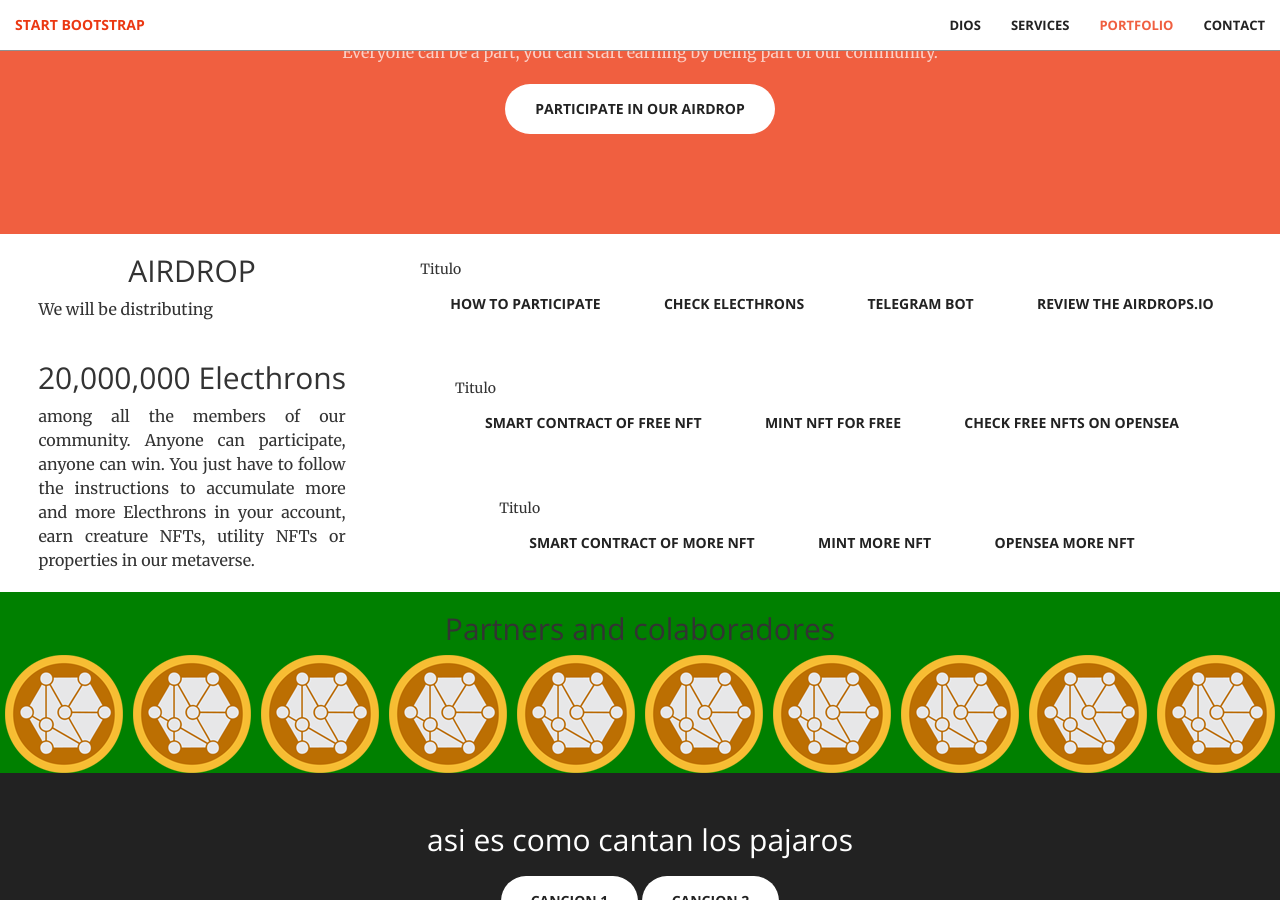
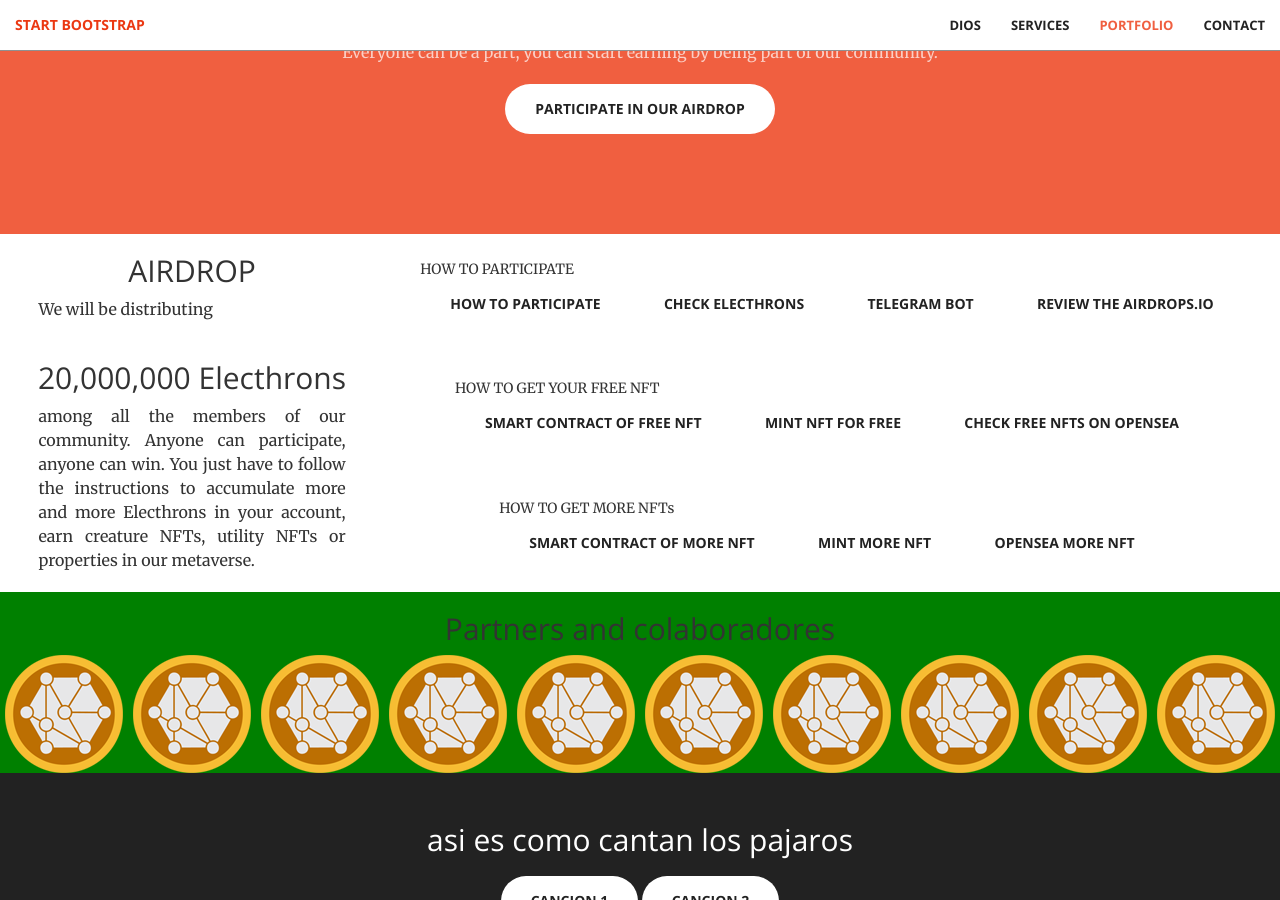
Before and after one commit to soujiang/soujiang.github.io, a Jekyll site: the page built from index.html, in a window 1280 px wide and 900 px high, scrolled down 3326 px. Built offline with Jekyll 4.4.1, drawn with Linux system fonts in a browser that asks for light colours.

Commit message:
airdrop titulos

```diff
--- a/_includes/airdrop.html
+++ b/_includes/airdrop.html
@@ -8,7 +8,7 @@
 
     <div class="airdropbottoms">
       <div>
-        <div>Titulo</div>
+        <div>HOW TO PARTICIPATE</div>
           <div>
   <a href="#" class="btn btn-default btn-xl wow tada">how to participate</a>
   <a href="#" class="btn btn-default btn-xl wow tada">Check Electhrons</a>
@@ -17,7 +17,7 @@
           </div>
       </div>
       <div>
-        <div>Titulo</div>
+        <div>HOW TO GET YOUR FREE NFT</div>
           <div>
   <a href="#" class="btn btn-default btn-xl wow tada">Smart contract of free NFT</a>
   <a href="#" class="btn btn-default btn-xl wow tada">mint NFT for free</a>
@@ -25,7 +25,7 @@
           </div>
       </div>
       <div>
-        <div>Titulo</div>
+        <div>HOW TO GET MORE NFTs</div>
           <div>
   <a href="#" class="btn btn-default btn-xl wow tada">smart contract of more nft</a>
   <a href="#" class="btn btn-default btn-xl wow tada">mint more nft</a>
```
